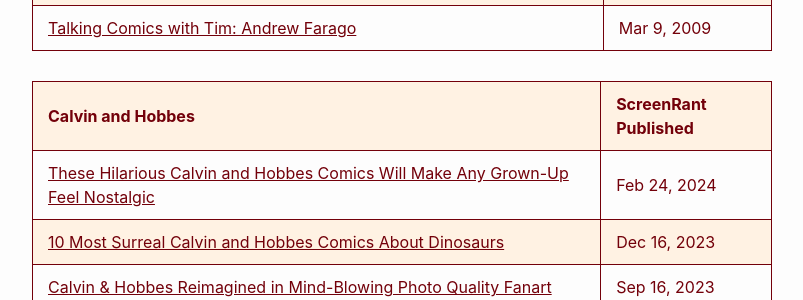
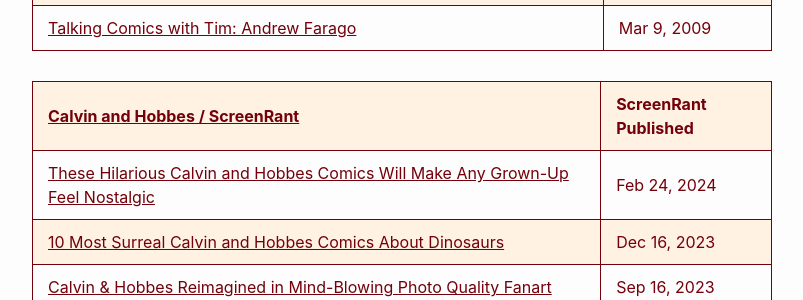
Before and after one commit to RalphHightower/RalphHightower, a Jekyll site: the page built from Comics/CalvinAndHobbes.md, in a window 1280 px wide and 900 px high, scrolled down 5782 px. Shown: the part 154-454 px from the top of the window, without its empty margins (238-1041 px from the left). Built offline with Jekyll 4.4.1, drawn with Linux system fonts in a browser that asks for light colours; our own code applies the rules of GitHub Pages for plain Markdown files.

Commit message:
[docs](doc): Update CalvinAndHobbes(link ScreenRant header)

```diff
--- a/Comics/CalvinAndHobbes.md
+++ b/Comics/CalvinAndHobbes.md
@@ -92,7 +92,7 @@
 | [Six by 6 / Six 'retired' artists we'd like to see return to comics](https://www.cbr.com/six-by-6-six-retired-artists-wed-like-to-see-return-to-comics/ ) | Apr 19, 2009 |
 | [Talking Comics with Tim: Andrew Farago](https://www.cbr.com/talking-comics-with-tim-andrew-farago/ ) | Mar 9, 2009 |
 
-| Calvin and Hobbes | ScreenRant Published |
+| [Calvin and Hobbes / ScreenRant](https://screenrant.com/tag/calvin-and-hobbes/ ) | ScreenRant Published |
 |---|---|
 | [These Hilarious Calvin and Hobbes Comics Will Make Any Grown-Up Feel Nostalgic](https://screenrant.com/calvin-hobbes-comics-nostalgia-childhood-imagination/ ) | Feb 24, 2024 |
 | [10 Most Surreal Calvin and Hobbes Comics About Dinosaurs](https://screenrant.com/10-most-surreal-calvin-and-hobbes-comics-dinosaurs/ ) | Dec 16, 2023 |
```
